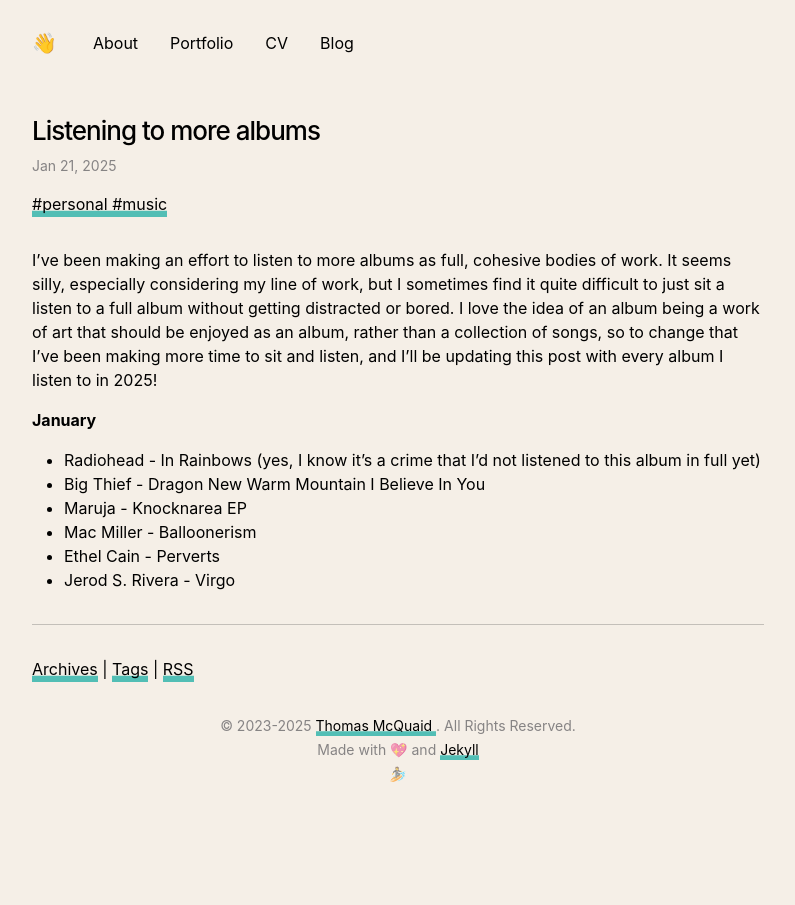
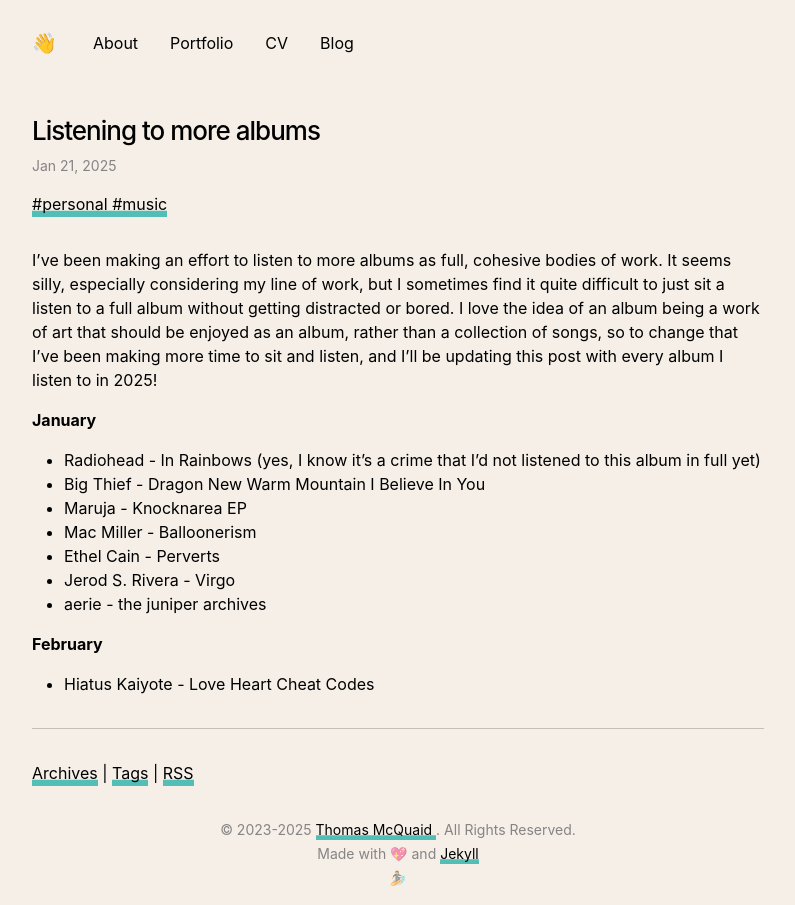
Before and after one commit to thomasmcquaidee/thomasmcquaidee.github.io, a Jekyll site: the page built from _posts/2025-01-21-listening-to-more-albums.md, in a window 1280 px wide. Shown: the whole page, without its empty margins (242-1037 px from the left). Built offline with Jekyll 4.4.1, drawn with Linux system fonts in a browser that asks for light colours.

Commit message:
Update 2025-01-21-listening-to-more-albums.md

```diff
--- a/_posts/2025-01-21-listening-to-more-albums.md
+++ b/_posts/2025-01-21-listening-to-more-albums.md
@@ -16,3 +16,7 @@ I've been making an effort to listen to more albums as full, cohesive bodies of
 - Mac Miller - Balloonerism
 - Ethel Cain - Perverts
 - Jerod S. Rivera - Virgo
+- aerie - the juniper archives
+
+**February**
+- Hiatus Kaiyote - Love Heart Cheat Codes
```
